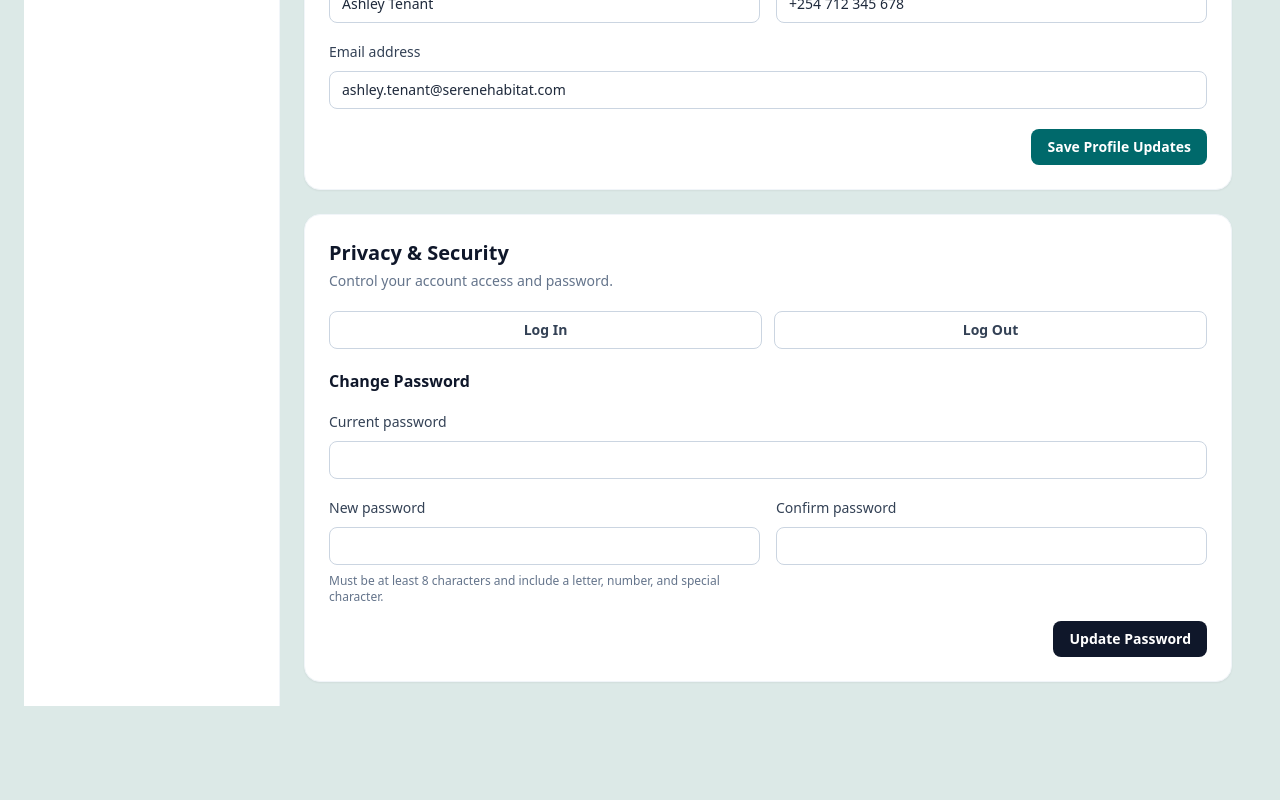
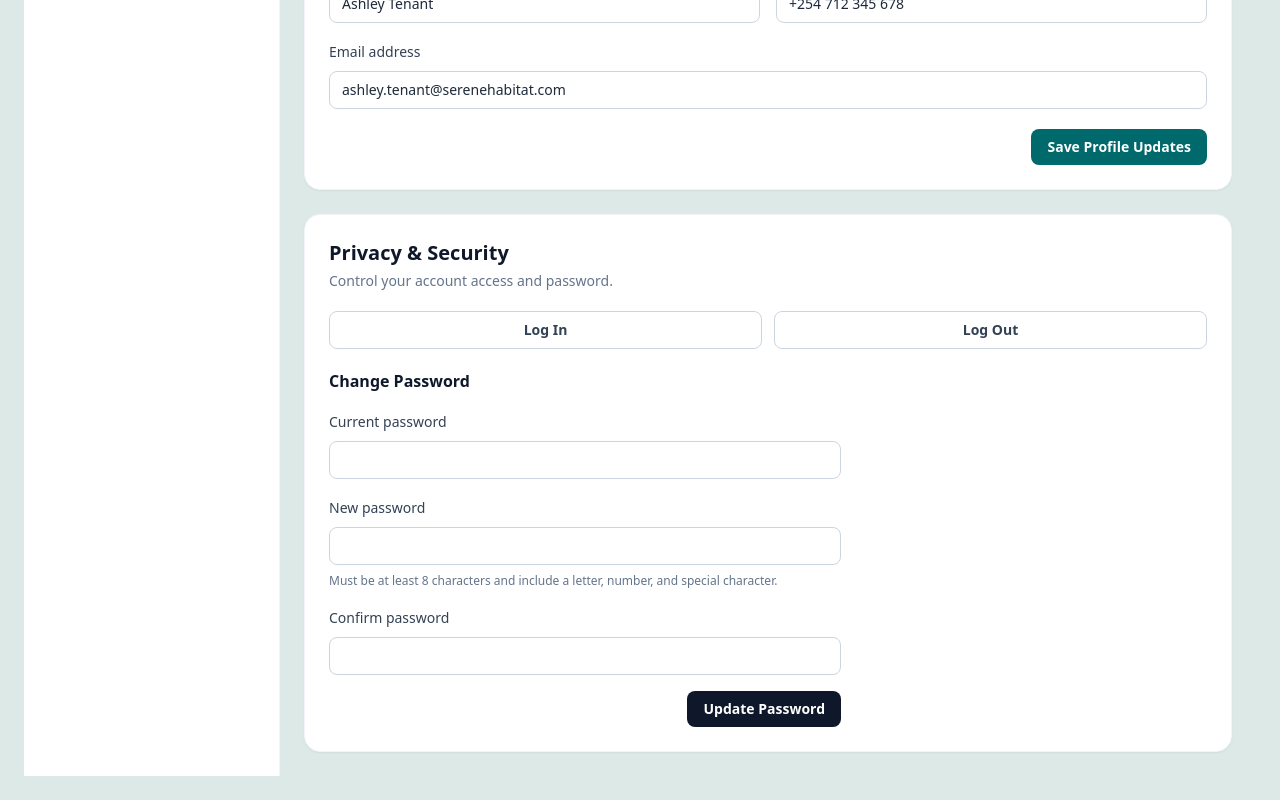
Before and after one commit to Isabellanamutenda/Serene-habitat, a Nuxt app: page /tenant/settings in a window 1280 px wide. Shown: the part 388-1188 px from the top of the page. Before the commit the page ends 1118 px from the top, so only its background shows below. Built offline with nearby package versions, Linux system fonts and the light colour scheme.

Commit message:
fix the change password

```diff
--- a/pages/tenant/settings.vue
+++ b/pages/tenant/settings.vue
@@ -117,12 +117,12 @@
               </button>
             </div>
 
-            <form class="grid grid-cols-1 sm:grid-cols-2 gap-4" @submit.prevent="onChangePassword">
-              <div class="space-y-2 sm:col-span-2">
+            <form class="max-w-lg grid grid-cols-1 gap-4" @submit.prevent="onChangePassword">
+              <div class="space-y-2">
                 <h3 class="text-base font-semibold text-slate-900">Change Password</h3>
               </div>
 
-              <div class="space-y-2 sm:col-span-2">
+              <div class="space-y-2">
                 <label for="current-password" class="text-sm font-medium text-slate-700">Current password</label>
                 <input
                   id="current-password"
@@ -158,7 +158,7 @@
                 />
               </div>
 
-              <div class="sm:col-span-2 flex justify-end">
+              <div class="flex justify-end">
                 <button
                   type="submit"
                   class="inline-flex items-center justify-center rounded-lg bg-slate-900 px-4 py-2 text-sm font-semibold text-white hover:bg-slate-700 transition-colors"
```
